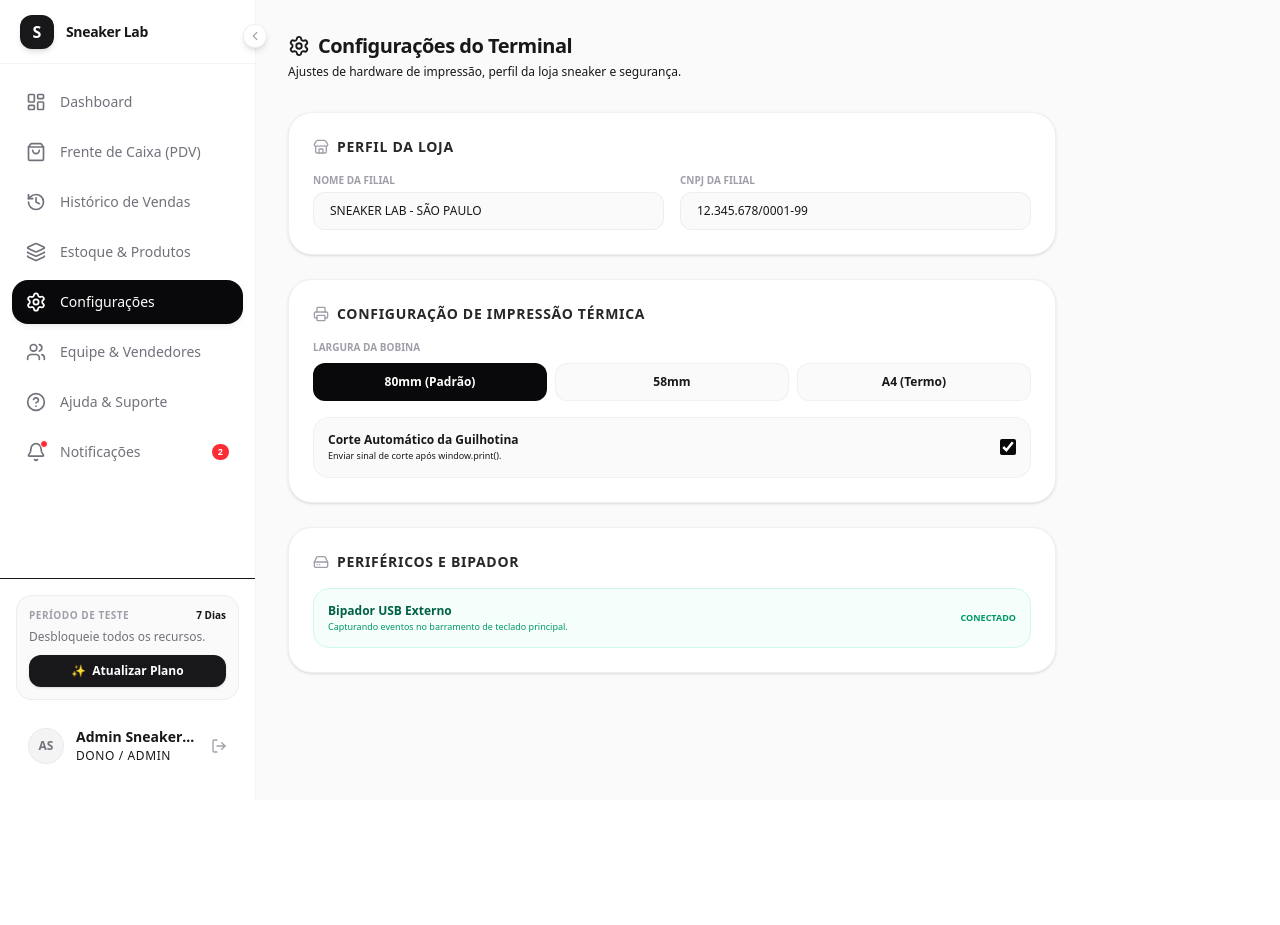
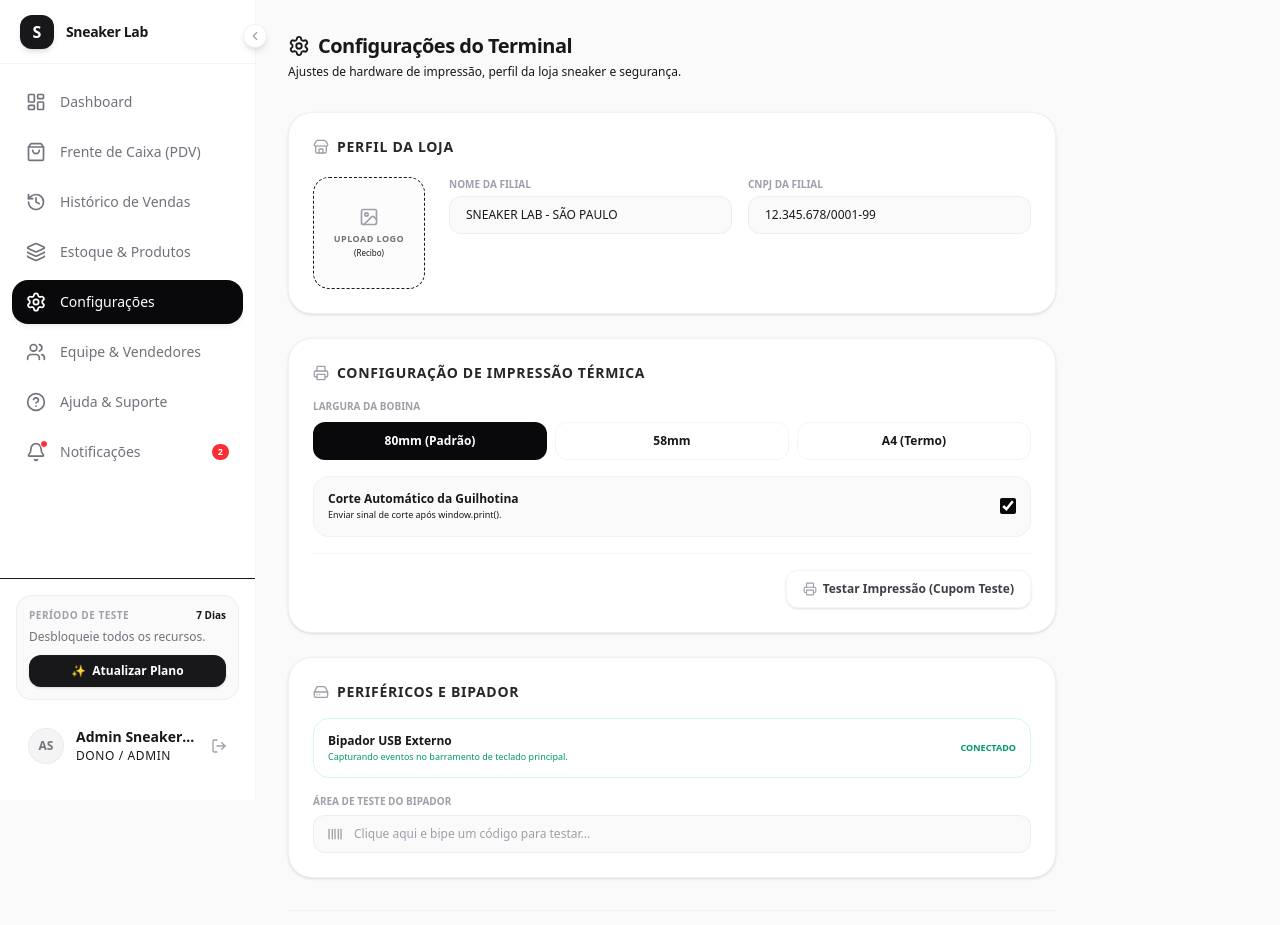
Before and after one commit to AllisonSink/pdv-sneaker-lab, a Next.js app: page /configuracoes in a window 1280 px wide. Shown: the top 925 px of the page. Before the commit the page ends 800 px from the top, so only its background shows below. Built offline with nearby package versions, Linux system fonts and the light colour scheme.

Commit message:
feat: adiciona abas de tamanho, melhorias de dashboard, usabilidade no drawer de edicao e diagnostico de hardware em configuracoes

```diff
--- a/src/app/(dashboard)/configuracoes/page.tsx
+++ b/src/app/(dashboard)/configuracoes/page.tsx
@@ -1,11 +1,51 @@
 'use client';
 
-import React from 'react';
-import { Settings, Store, Printer, HardDrive } from 'lucide-react';
+import React, { useState, useRef } from 'react';
+import { Settings, Store, Printer, HardDrive, Image, Camera, Barcode, Trash2, Save } from 'lucide-react';
+import { toast } from 'sonner';
 
 export default function ConfiguracoesPage() {
+  const [logoUrl, setLogoUrl] = useState<string>('');
+  const [testBipVal, setTestBipVal] = useState<string>('');
+  const fileInputRef = useRef<HTMLInputElement>(null);
+
+  const handleLogoUpload = (e: React.ChangeEvent<HTMLInputElement>) => {
+    const file = e.target.files?.[0];
+    if (file) {
+      if (!file.type.startsWith('image/')) {
+        toast.error('Por favor, selecione um arquivo de imagem.');
+        return;
+      }
+      const reader = new FileReader();
+      reader.onload = (event) => {
+        if (event.target?.result) {
+          setLogoUrl(event.target.result as string);
+          toast.success('Logo de recibo carregado com sucesso!');
+        }
+      };
+      reader.readAsDataURL(file);
+    }
+  };
+
+  const handleTestPrint = () => {
+    toast.success('Sinal de teste enviado para a impressora térmica!');
+  };
+
+  const handleBipChange = (e: React.ChangeEvent<HTMLInputElement>) => {
+    const val = e.target.value;
+    setTestBipVal(val);
+    if (val.length >= 8) {
+      toast.success(`Código lido pelo leitor óptico: ${val}`);
+      setTimeout(() => setTestBipVal(''), 1500);
+    }
+  };
+
+  const handleSaveSettings = () => {
+    toast.success('Todas as configurações do terminal salvas com sucesso!');
+  };
+
   return (
-    <div className="flex-1 bg-zinc-50 dark:bg-[#09090b] p-4 lg:p-8 font-sans antialiased">
+    <div className="flex-1 bg-zinc-50 dark:bg-[#09090b] p-4 lg:p-8 font-sans antialiased min-h-screen relative">
 
       {/* Header */}
       <div className="mb-8">
@@ -20,13 +60,65 @@ export default function ConfiguracoesPage() {
 
       <div className="max-w-3xl space-y-6">
 
-        {/* Card: Loja */}
-        <div className="bg-white dark:bg-zinc-950 border border-zinc-200/50 dark:border-zinc-900 shadow-sm rounded-3xl p-6">
-          <h2 className="text-sm font-bold text-zinc-800 dark:text-zinc-150 uppercase tracking-wider mb-4 flex items-center gap-2">
+        {/* Card: Perfil da Loja */}
+        <div className="bg-white dark:bg-zinc-955 border border-zinc-200/50 dark:border-zinc-900 shadow-sm rounded-3xl p-6">
+          <h2 className="text-sm font-bold text-zinc-800 dark:text-zinc-150 uppercase tracking-wider mb-5 flex items-center gap-2">
             <Store className="w-4 h-4 text-zinc-400" />
             Perfil da Loja
           </h2>
-          <div className="grid grid-cols-1 sm:grid-cols-2 gap-4">
+
+          <div className="flex flex-col md:flex-row gap-6 items-start">
+
+            {/* Logo Upload Slot */}
+            <div className="flex flex-col items-center justify-center shrink-0 w-full md:w-auto">
+              <input
+                type="file"
+                ref={fileInputRef}
+                onChange={handleLogoUpload}
+                accept="image/*"
+                className="hidden"
+              />
+              <div
+                onClick={() => fileInputRef.current?.click()}
+                className={`w-28 h-28 rounded-2xl border border-dashed flex flex-col items-center justify-center text-center cursor-pointer overflow-hidden transition-all duration-200 ${
+                  logoUrl
+                    ? 'border-zinc-200 dark:border-zinc-800'
+                    : 'border-zinc-350 hover:border-zinc-450 dark:border-zinc-700 dark:hover:border-zinc-600 bg-zinc-50/50 dark:bg-zinc-900/30'
+                }`}
+              >
+                {logoUrl ? (
+                  <div className="relative w-full h-full group">
+                    {/* eslint-disable-next-line @next/next/no-img-element */}
+                    <img src={logoUrl} alt="Logo da Loja" className="w-full h-full object-contain p-2 bg-white" />
+                    <div className="absolute inset-0 bg-black/40 opacity-0 group-hover:opacity-100 flex items-center justify-center transition-opacity">
+                      <Camera className="w-5 h-5 text-white" />
+                    </div>
+                  </div>
+                ) : (
+                  <div className="flex flex-col items-center justify-center p-3">
+                    <Image className="w-5 h-5 text-zinc-400 dark:text-zinc-500 mb-1.5" />
+                    <span className="text-[9px] font-bold text-zinc-500 dark:text-zinc-400 uppercase tracking-wider leading-tight">Upload Logo</span>
+                    <span className="text-[8px] text-zinc-450 dark:text-zinc-600 mt-0.5">(Recibo)</span>
+                  </div>
+                )}
+              </div>
+              {logoUrl && (
+                <button
+                  type="button"
+                  onClick={(e) => {
+                    e.stopPropagation();
+                    setLogoUrl('');
+                    toast.info('Logo do recibo removido.');
+                  }}
+                  className="mt-2.5 text-[9px] font-bold text-red-500 hover:text-red-700 flex items-center gap-1 transition-colors cursor-pointer"
+                >
+                  <Trash2 className="w-3.5 h-3.5" /> Remover Logo
+                </button>
+              )}
+            </div>
+
+            {/* Inputs Perfil */}
+            <div className="grid grid-cols-1 sm:grid-cols-2 gap-4 flex-1 w-full">
               <div>
                 <label className="text-[10px] text-zinc-400 dark:text-zinc-500 uppercase font-semibold mb-1 block">Nome da Filial</label>
                 <input
@@ -44,56 +136,100 @@ export default function ConfiguracoesPage() {
                 />
               </div>
             </div>
+
+          </div>
         </div>
 
         {/* Card: Impressora */}
-        <div className="bg-white dark:bg-zinc-950 border border-zinc-200/50 dark:border-zinc-900 shadow-sm rounded-3xl p-6">
+        <div className="bg-white dark:bg-zinc-955 border border-zinc-200/50 dark:border-zinc-900 shadow-sm rounded-3xl p-6">
           <h2 className="text-sm font-bold text-zinc-800 dark:text-zinc-150 uppercase tracking-wider mb-4 flex items-center gap-2">
             <Printer className="w-4 h-4 text-zinc-400" />
             Configuração de Impressão Térmica
           </h2>
+
           <div className="space-y-4">
             <div>
               <label className="text-[10px] text-zinc-400 dark:text-zinc-500 uppercase font-semibold mb-2 block">Largura da Bobina</label>
               <div className="grid grid-cols-3 gap-2">
-                <button className="py-2.5 bg-zinc-950 text-white dark:bg-zinc-50 dark:text-zinc-950 text-xs font-bold rounded-xl border border-transparent">
+                <button className="py-2.5 bg-zinc-950 text-white dark:bg-zinc-50 dark:text-zinc-950 text-xs font-bold rounded-xl border border-transparent cursor-pointer">
                   80mm (Padrão)
                 </button>
-                <button className="py-2.5 bg-zinc-50 dark:bg-zinc-900 hover:bg-zinc-100 dark:hover:bg-zinc-850 text-xs font-semibold rounded-xl border border-zinc-200/40 dark:border-zinc-800">
+                <button className="py-2.5 bg-zinc-55 dark:bg-zinc-900 hover:bg-zinc-100 dark:hover:bg-zinc-850 text-xs font-semibold rounded-xl border border-zinc-200/40 dark:border-zinc-800 cursor-pointer">
                   58mm
                 </button>
-                <button className="py-2.5 bg-zinc-50 dark:bg-zinc-900 hover:bg-zinc-100 dark:hover:bg-zinc-850 text-xs font-semibold rounded-xl border border-zinc-200/40 dark:border-zinc-800">
+                <button className="py-2.5 bg-zinc-55 dark:bg-zinc-900 hover:bg-zinc-100 dark:hover:bg-zinc-850 text-xs font-semibold rounded-xl border border-zinc-200/40 dark:border-zinc-800 cursor-pointer">
                   A4 (Termo)
                 </button>
               </div>
             </div>
+
             <div className="flex items-center justify-between p-3.5 bg-zinc-50 dark:bg-zinc-900/60 border border-zinc-200/40 dark:border-zinc-850 rounded-2xl">
               <div>
                 <p className="text-xs font-bold leading-tight">Corte Automático da Guilhotina</p>
-                <p className="text-[9px] text-zinc-450 dark:text-zinc-500 mt-0.5">Enviar sinal de corte após window.print().</p>
+                <p className="text-[9px] text-zinc-450 dark:text-zinc-550 mt-0.5">Enviar sinal de corte após window.print().</p>
               </div>
               <input type="checkbox" defaultChecked className="w-4 h-4 accent-zinc-950 dark:accent-zinc-50" />
+            </div>
+
+            {/* Test Printer Button Row */}
+            <div className="flex justify-end pt-4 border-t border-zinc-100 dark:border-zinc-900/40 mt-4">
+              <button
+                type="button"
+                onClick={handleTestPrint}
+                className="py-2.5 px-4 bg-zinc-55 hover:bg-zinc-100 active:bg-zinc-200 dark:bg-zinc-900 dark:hover:bg-zinc-850 text-zinc-700 dark:text-zinc-300 text-xs font-semibold rounded-xl border border-zinc-200/40 dark:border-zinc-800 transition-all flex items-center gap-1.5 cursor-pointer shadow-sm"
+              >
+                <Printer className="w-3.5 h-3.5 text-zinc-400 dark:text-zinc-500" /> Testar Impressão (Cupom Teste)
+              </button>
             </div>
           </div>
         </div>
 
         {/* Card: Leitor */}
-        <div className="bg-white dark:bg-zinc-950 border border-zinc-200/50 dark:border-zinc-900 shadow-sm rounded-3xl p-6">
+        <div className="bg-white dark:bg-zinc-955 border border-zinc-200/50 dark:border-zinc-900 shadow-sm rounded-3xl p-6">
           <h2 className="text-sm font-bold text-zinc-800 dark:text-zinc-150 uppercase tracking-wider mb-4 flex items-center gap-2">
             <HardDrive className="w-4 h-4 text-zinc-400" />
             Periféricos e Bipador
           </h2>
-          <div className="flex items-center justify-between p-3.5 bg-emerald-50/50 dark:bg-emerald-950/10 border border-emerald-100 dark:border-emerald-900/30 rounded-2xl">
+
+          <div className="space-y-4">
+            <div className="flex items-center justify-between p-3.5 bg-emerald-55/50 dark:bg-emerald-955/10 border border-emerald-100 dark:border-emerald-900/30 rounded-2xl">
               <div>
-              <p className="text-xs font-bold text-emerald-800 dark:text-emerald-400 leading-tight">Bipador USB Externo</p>
+                <p className="text-xs font-bold text-emerald-805 dark:text-emerald-400 leading-tight">Bipador USB Externo</p>
                 <p className="text-[9px] text-emerald-600 dark:text-emerald-500/80 mt-0.5">Capturando eventos no barramento de teclado principal.</p>
               </div>
               <span className="text-[9px] font-bold text-emerald-600 uppercase">Conectado</span>
+            </div>
+
+            {/* Test Barcode Reader Field */}
+            <div className="space-y-1.5">
+              <label htmlFor="testBip" className="text-[10px] text-zinc-400 dark:text-zinc-500 uppercase font-semibold block">Área de Teste do Bipador</label>
+              <div className="relative">
+                <Barcode className="absolute left-3.5 top-1/2 -translate-y-1/2 w-4 h-4 text-zinc-400 dark:text-zinc-500" />
+                <input
+                  id="testBip"
+                  type="text"
+                  value={testBipVal}
+                  onChange={handleBipChange}
+                  placeholder="Clique aqui e bipe um código para testar..."
+                  className="w-full pl-10 pr-4 py-2.5 bg-zinc-50 dark:bg-zinc-900 border border-zinc-200/50 dark:border-zinc-800/50 rounded-xl text-base md:text-xs focus:outline-none focus:ring-1 focus:ring-zinc-900/10 focus:border-zinc-900 dark:focus:border-zinc-50 placeholder-zinc-400 dark:placeholder-zinc-600"
+                />
+              </div>
+            </div>
           </div>
         </div>
 
       </div>
 
+      {/* Global Action Footer */}
+      <div className="max-w-3xl flex justify-end pt-4 border-t border-zinc-200/40 dark:border-zinc-900/60 mt-8 mb-6">
+        <button
+          onClick={handleSaveSettings}
+          className="py-3 px-6 bg-zinc-900 dark:bg-zinc-50 text-white dark:text-zinc-950 hover:bg-zinc-800 dark:hover:bg-zinc-250 text-xs font-bold rounded-2xl transition-all shadow-md shadow-zinc-950/10 active:scale-[0.98] select-none cursor-pointer flex items-center gap-2"
+        >
+          <Save className="w-4 h-4" /> Salvar Configurações
+        </button>
+      </div>
+
     </div>
   );
 }
```
Also changed, not shown: src/app/(dashboard)/dashboard/dashboard-client.tsx (+14 -4 lines), src/app/(dashboard)/estoque/estoque-client.tsx (+43 -12 lines). Lines whose indentation alone changed are shown as unchanged.
